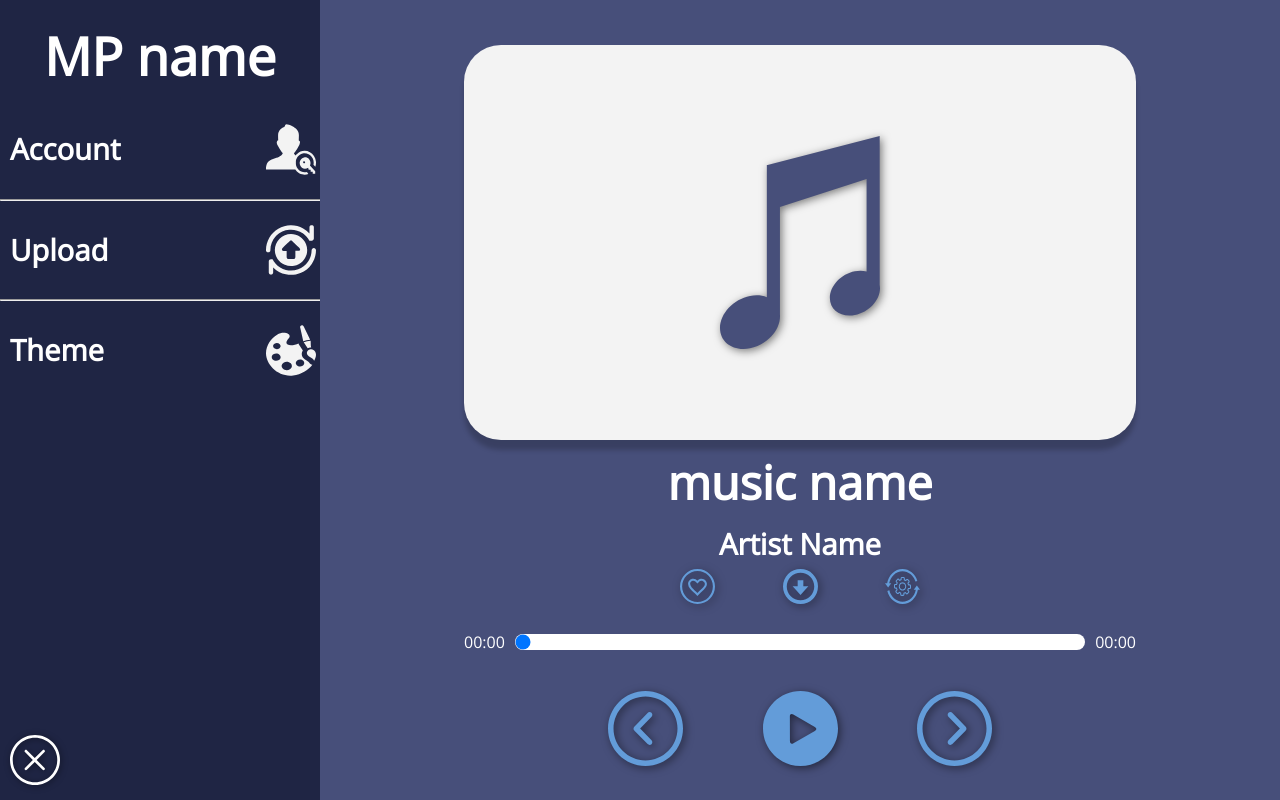
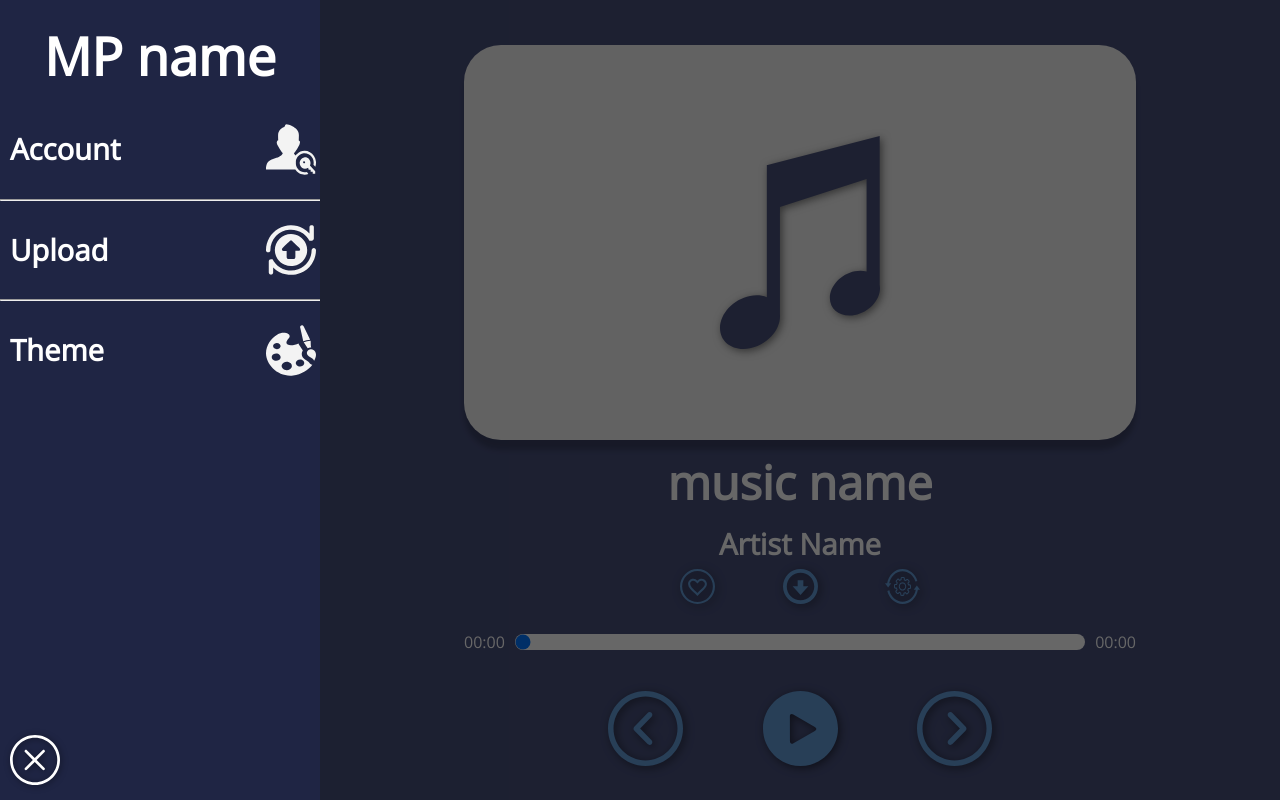
Before and after one commit to mahdisaghi1/ONplayer, a plain HTML site: page player.html in a window 1280 px wide. Both pictures are taken after a click on the element 160 px from the left and 765 px from the top of the page. Drawn offline with Linux system fonts and the light colour scheme.

Commit message:
fixing bug in update 1.2

```diff
--- a/player.html
+++ b/player.html
@@ -31,6 +31,7 @@
 
             <!-- menu -->
             <span onclick="openMenu()"><img src="icons/menu.svg" alt="" class="menuIcon"></span>
+            <div class="main" id="main">
                 <div class="menu" id="menu">
                     <div class="logo">
                         <h2>MP name</h2>
@@ -58,6 +59,8 @@
                         </div>
                     </div>
                     <div><span onclick="closeMenu()"><img src="icons/close.svg" alt="" class="closebtn"></span></div>
+                </div>
+                <div class="shadow" id="shadow"></div>
             </div>
                 <audio id="audio" controls style="display: none;"></audio>
         </div>
--- a/scripts/App.js
+++ b/scripts/App.js
@@ -1,5 +1,7 @@
 // consts
 const Menu = document.getElementById("menu");
+const Main = document.getElementById("main");
+const Shadow = document.getElementById("shadow");
 const Musiclist = document.getElementById("musicList");
 const TotalTime = document.getElementById("total-time");
 const musicProgress = document.getElementById("music-progress");
@@ -140,9 +142,13 @@ musicProgress.addEventListener('input', function () {
 });
 
 function openMenu() {
+    Main.style.width = "100%";
     Menu.style.width = "25%";
+    Shadow.style.width = "100%";
 }
 
 function closeMenu() {
+    Main.style.width = "0";
     Menu.style.width = "0";
+    Shadow.style.width = "0";
 }
--- a/style/style.css
+++ b/style/style.css
@@ -50,24 +50,40 @@
     }
 
     /* side nav */
+    .main {
+        display: flex;
+        flex-direction: row;
+        height: 100vh;
+        width: 0;
+        position: fixed;
+        margin: 0px;
+        z-index: 1;
+        overflow-x: hidden;
+    }
+    .shadow {
+        height: 100vh;
+        width: 0;
+        position: fixed;
+        margin: 0px;
+        background-color: #00000098;
+    }
     .menu {
         display: flex;
         height: 100vh;
         width: 0;
         position: fixed;
-        z-index: 1;
         margin: 0px;
         background-color: #1F2544;
         flex-direction: column;
         font-family: OpenSans-Regular;
         color: #FFFFFF;
         overflow-x: hidden;
-        transition: 0.5s;
+        transition: 0.3s;
+        z-index: 2 ;
     }
 
     .MenuOptions {
         width: 100%;
-
 
     }
 
```
Lines whose indentation alone changed are shown as unchanged.
